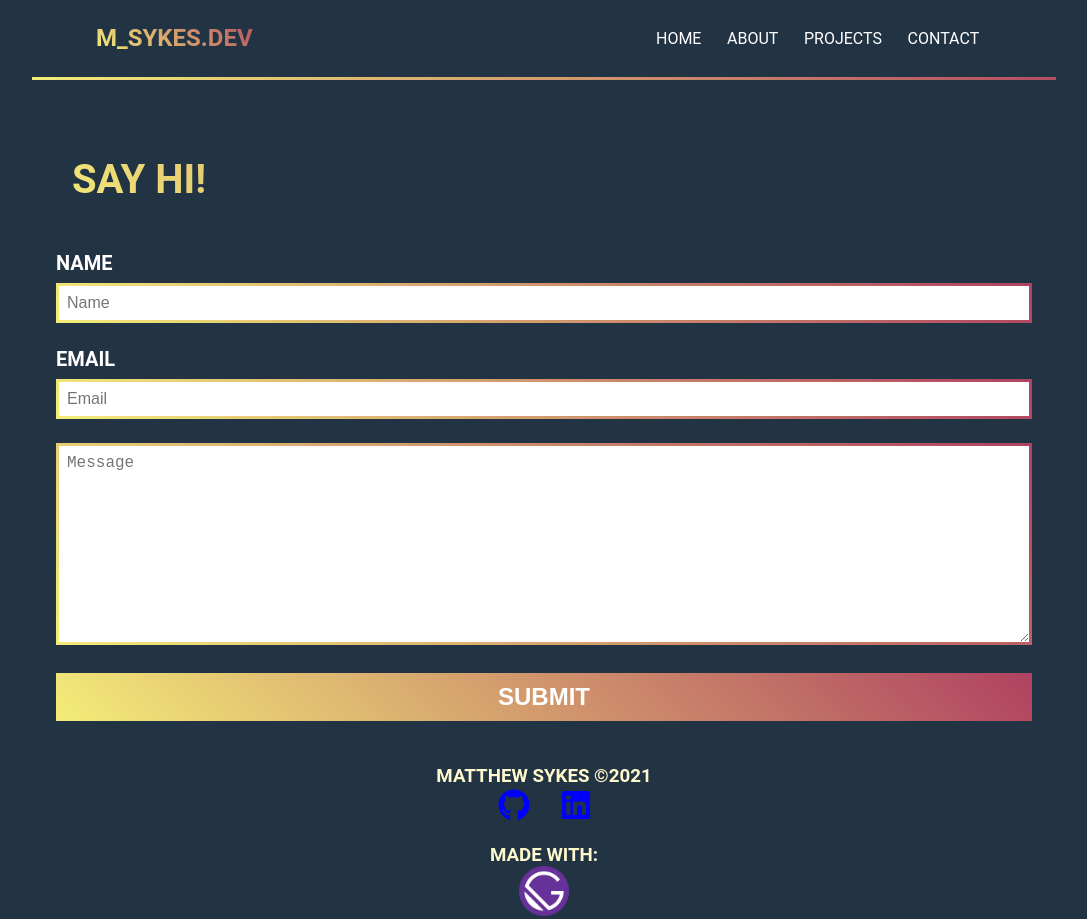
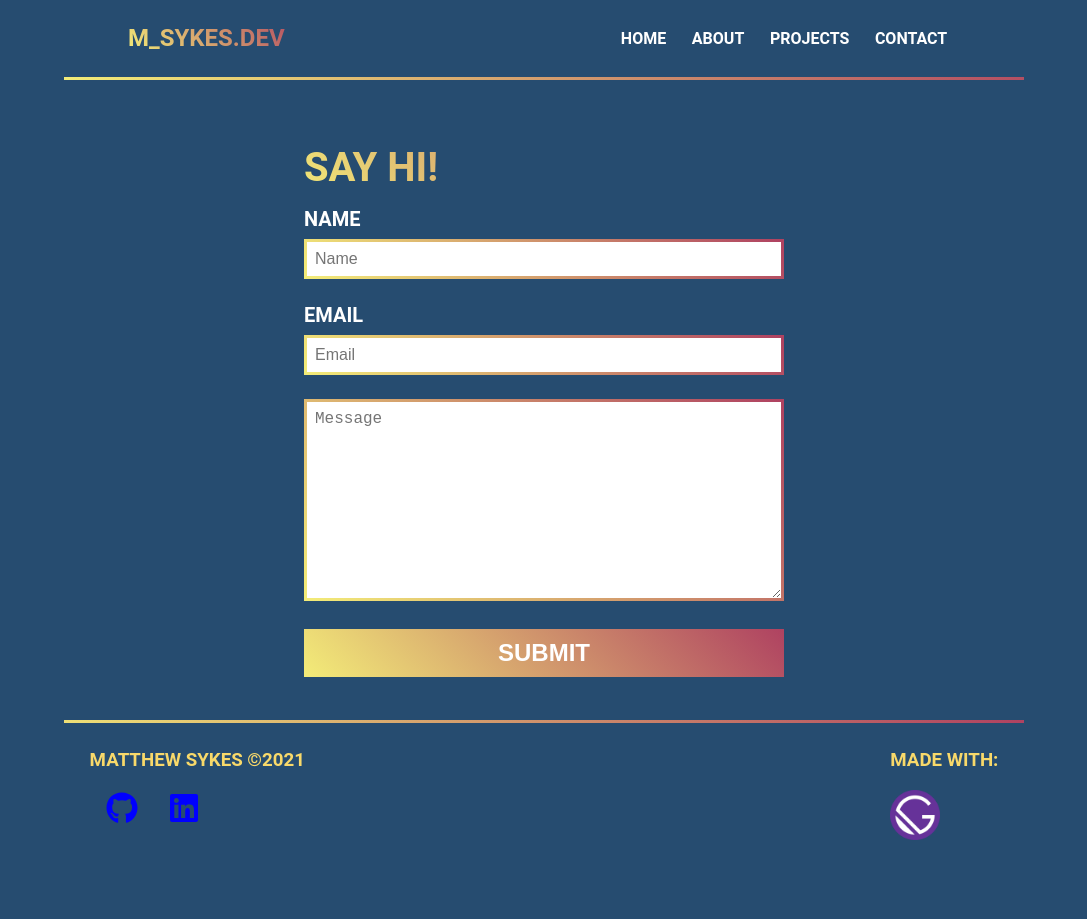
Before and after one commit to mnsykes/msykes_dev, a Gatsby site: page /contact in a window 1280 px wide. Shown: the whole page, without its empty margins (96-1183 px from the left). After the commit the page ends 840 px from the top, so only its background shows below. Built offline with nearby package versions, Linux system fonts and the light colour scheme; Gatsby itself is replaced by a stand-in of ours.

Commit message:
mobile test

```diff
--- a/gatsby-config.js
+++ b/gatsby-config.js
@@ -61,7 +61,7 @@ module.exports = {
 			options: {
 				short_name: `starter`,
 				short_url: `/`,
-				icon: `src/images/matt2.jpg`
+				icon: `src/images/favicon.png`
 			}
 		},
 		`gatsby-transformer-remark`
--- a/src/components/BodyContent.js
+++ b/src/components/BodyContent.js
@@ -1,14 +1,28 @@
 import React from "react";
 import styled from "styled-components";
+import breakpoint from "../styles/breakpoints";
 
 const ContentWrapper = styled.main`
-	height: 100%;
 	margin: 0 auto;
+	padding-bottom: 15vh;
 `;
 
 const Content = styled.div`
-	height: 100%;
 	margin: 0 auto;
+
+	@media ${breakpoint.device.xs} {
+		max-width: 95%;
+	}
+
+	@media ${breakpoint.device.sm} {
+		max-width: 85%;
+	}
+	@media ${breakpoint.device.md} {
+		max-width: 75%;
+	}
+	@media ${breakpoint.device.lg} {
+		max-width: 50%;
+	}
 `;
 
 export default function BodyContent({ children }) {
--- a/src/components/Footer.js
+++ b/src/components/Footer.js
@@ -4,14 +4,29 @@ import SocialLinks from "./SocialLinks";
 import styled from "styled-components";
 
 const FooterArea = styled.footer`
-	padding-bottom: 3rem;
-	text-align: center;
+	position: absolute;
+	bottom: 0;
+	left: 0;
+	right: 0;
+	display: flex;
+	height: 10vh;
+	justify-content: space-between;
+	text-transform: uppercase;
+	border-top: 3px solid;
+	border-image-slice: 1;
+	border-image-source: linear-gradient(45deg, #f3ec78, #af4261);
+	margin: 3rem auto 0 auto;
+	padding: 2vw;
+	align-self: center;
+
+	@media (max-width: 992px) {
+		height: 8vh;
+	}
 `;
 
 const FooterTitle = styled.h3`
-	color: #fff;
+	color: #f8d96a;
 	text-transform: uppercase;
-	color: lemonchiffon;
 `;
 
 export default function Footer() {
@@ -19,11 +34,13 @@ export default function Footer() {
 		<FooterArea>
 			<div>
 				<FooterTitle>Matthew Sykes &copy;2021</FooterTitle>
+				<br />
 				<SocialLinks />
 			</div>
 			<br />
 			<div>
 				<FooterTitle>Made with: </FooterTitle>
+				<br />
 				<a href="https://www.gatsbyjs.com/">
 					<StaticImage
 						src="../images/icon.png"
--- a/src/components/Layout.js
+++ b/src/components/Layout.js
@@ -1,8 +1,10 @@
 import React from "react";
+import { Helmet } from "react-helmet";
 import styled, { createGlobalStyle } from "styled-components";
 import Navbar from "./Navbar";
 import Footer from "./Footer";
 import BodyContent from "./BodyContent";
+import breakpoint from "../styles/breakpoints";
 
 const GlobalStyle = createGlobalStyle`
 	* {
@@ -13,9 +15,12 @@ const GlobalStyle = createGlobalStyle`
 
   body,
   html {
+		height: 100vh;
+		width: 100vw;
     color: #fff;
-    background: #223344;
+    background: #264c70;
     font-family: "Roboto", sans-serif;
+
   }
 
 		a {
@@ -23,7 +28,7 @@ const GlobalStyle = createGlobalStyle`
 	}
 
 	p {
-		line-height: 1.5em;
+		line-height: 2em;
 	}
 
 	ul {
@@ -32,18 +37,32 @@ const GlobalStyle = createGlobalStyle`
 `;
 
 const LayoutContainer = styled.div`
-	max-width: 80vw;
+	min-height: 100vh;
+	position: relative;
 	margin: 0 auto;
+	max-width: 70vw;
 
-	@media (max-width: 768px) {
+	@media ${breakpoint.device.xs} {
 		max-width: 95vw;
+	}
+	@media ${breakpoint.device.sm} {
+		max-width: 90vw;
+	}
+	@media ${breakpoint.device.md} {
+		max-width: 85vw;
+	}
+	@media ${breakpoint.device.lg} {
+		max-width: 75vw;
 	}
 `;
 
 export default function Layout({ children }) {
 	return (
 		<LayoutContainer>
+			<Helmet htmlAttributes={{ lang: "en" }} title="Matthew Sykes - Front End Developer" />
+
 			<GlobalStyle />
+
 			<Navbar />
 			<BodyContent>{children}</BodyContent>
 
--- a/src/components/NavLinks.js
+++ b/src/components/NavLinks.js
@@ -5,6 +5,7 @@ import styled from "styled-components";
 const NavLink = styled(Link)`
 	text-decoration: none;
 	color: white;
+	font-weight: bold;
 	display: inline-block;
 	white-space: nowrap;
 	margin: 0 1vw;
@@ -32,9 +33,32 @@ const NavLink = styled(Link)`
 	}
 
 	@media (max-width: 768px) {
+		display: block;
+		color: white;
+		font-weight: bold;
 		padding: 20px 0;
 		font-size: 1.5rem;
 		z-index: 6;
+
+		:after {
+			position: absolute;
+			bottom: 0;
+			left: 0;
+			right: 0;
+			width: 0%;
+			content: ".";
+			color: transparent;
+			background: #6e5494;
+			height: 1px;
+			transition: all 0.4s ease-in;
+		}
+
+		:hover {
+			color: #6e5494;
+			::after {
+				width: 100%;
+			}
+		}
 	}
 `;
 
--- a/src/components/Navbar.js
+++ b/src/components/Navbar.js
@@ -4,7 +4,6 @@ import styled from "styled-components";
 import NavLinks from "./NavLinks";
 
 const Logo = styled.h1`
-	color: blue;
 	padding-top: 1.5rem;
 	background: linear-gradient(45deg, #f3ec78, #af4261);
 	background-clip: text;
@@ -13,7 +12,7 @@ const Logo = styled.h1`
 	-moz-text-fill-color: transparent;
 	-webkit-text-fill-color: transparent;
 
-	:hover {
+	&:hover {
 		background: linear-gradient(to left, #f3ec78, #af4261);
 		background-clip: text;
 		-webkit-background-clip: text;
@@ -26,11 +25,9 @@ const Logo = styled.h1`
 const Navigation = styled.nav`
 	display: flex;
 	height: 10vh;
-	/* background-color: #fff; */
 	position: relative;
 	justify-content: space-between;
 	text-transform: uppercase;
-	/* border-bottom: 2px solid #33333320; */
 	border-bottom: 3px solid;
 	border-image-slice: 1;
 	border-image-source: linear-gradient(45deg, #f3ec78, #af4261);
@@ -39,13 +36,8 @@ const Navigation = styled.nav`
 	z-index: 2;
 	align-self: center;
 
-	@media (max-width: 768px) {
-		position: sticky;
+	@media (max-width: 992px) {
 		height: 8vh;
-		top: 0;
-		left: 0;
-		right: 0;
-		left: 0;
 	}
 `;
 
@@ -53,9 +45,8 @@ const Toggle = styled.div`
 	display: none;
 	height: 100%;
 	cursor: pointer;
-	padding: 0 10vw;
 
-	@media (max-width: 768px) {
+	@media (max-width: 992px) {
 		display: flex;
 	}
 `;
@@ -66,13 +57,13 @@ const Navbox = styled.div`
 	justify-content: flex-end;
 	align-items: center;
 
-	@media (max-width: 768px) {
+	@media (max-width: 992px) {
 		flex-direction: column;
-		width: 100%;
+		width: 70%;
 		justify-content: flex-start;
 		position: fixed;
 		padding-top: 5vh;
-		background-color: #fff;
+		background: linear-gradient(180deg, #f3ec78, #af4261);
 		transition: all 0.3s ease-in;
 		top: 8vh;
 		left: ${(props) => (props.open ? "-100%" : "0")};
@@ -88,8 +79,8 @@ const Hamburger = styled.div`
 	position: relative;
 	transform: ${(props) => (props.open ? "rotate(-45deg)" : "inherit")};
 
-	::before,
-	::after {
+	&::before,
+	&::after {
 		width: 30px;
 		height: 3px;
 		background-color: #111;
@@ -98,12 +89,12 @@ const Hamburger = styled.div`
 		transition: all 0.3s linear;
 	}
 
-	::before {
+	&::before {
 		transform: ${(props) => (props.open ? "rotate(-90deg) translate(-10px, 0px)" : "rotate(0deg)")};
 		top: -10px;
 	}
 
-	::after {
+	&::after {
 		opacity: ${(props) => (props.open ? "0" : "1")};
 		transform: ${(props) => (props.open ? "rotate(90deg) " : "rotate(0deg)")};
 		top: 10px;
--- a/src/components/SocialLinks.js
+++ b/src/components/SocialLinks.js
@@ -4,7 +4,7 @@ import { faGithub, faLinkedin } from "@fortawesome/free-brands-svg-icons";
 import styled from "styled-components";
 
 const SocialLink = styled.a`
-	color: lightseagreen;
+	color: #6e5494;
 	font-size: 2rem;
 	padding: 0 1rem;
 
@@ -13,7 +13,7 @@ const SocialLink = styled.a`
 	}
 
 	:hover {
-		color: lemonchiffon;
+		color: #4078c0;
 	}
 
 	:visited {
--- a/src/components/TitleCard.js
+++ b/src/components/TitleCard.js
@@ -9,7 +9,7 @@ const PageTitle = styled.h1`
 	text-transform: uppercase;
 	font-weight: bold;
 	font-size: 2.5rem;
-	padding: 1rem;
+	padding: 1rem 0;
 	color: white;
 	background: linear-gradient(45deg, #f3ec78, #af4261);
 	background-clip: text;
--- a/src/pages/contact.js
+++ b/src/pages/contact.js
@@ -4,12 +4,13 @@ import TitleCard from "../components/TitleCard";
 import styled from "styled-components";
 
 const FormWrapper = styled.div`
-	padding: 0.75rem 1.5rem;
+	/* padding: 0.75rem 1.5rem; */
+	padding: 0;
 `;
 
 const ContactForm = styled.form`
 	margin: 0 auto;
-	padding: 2rem 0;
+	/* padding: 2rem 0; */
 `;
 
 const InputWrapper = styled.div`
--- a/src/pages/projects.js
+++ b/src/pages/projects.js
@@ -1,10 +1,12 @@
 import React from "react";
 import Layout from "../components/Layout";
 import ProjectCard from "../components/ProjectCard";
+import TitleCard from "../components/TitleCard";
 
 export default function projects() {
 	return (
 		<Layout>
+			<TitleCard title="Projects" />
 			<ProjectCard />
 		</Layout>
 	);
--- /dev/null
+++ b/src/styles/breakpoints.js
@@ -0,0 +1,13 @@
+const size = {
+	xs: "320px",
+	sm: "768px",
+	md: "992px",
+	lg: "1200px"
+};
+const device = {
+	xs: `(min-width: ${size.xs})`,
+	sm: `(min-width: ${size.sm})`,
+	md: `(min-width: ${size.md})`,
+	lg: `(min-width: ${size.lg})`
+};
+export default { size, device };
```
Also changed, not shown: src/components/ProjectCard.js (+25 -22 lines), src/pages/index.js (+7 -14 lines), src/images/favicon.png (added), src/projects/thumbs/dia.jpg (deleted), src/projects/thumbs/diary.jpg, 2 other files.
